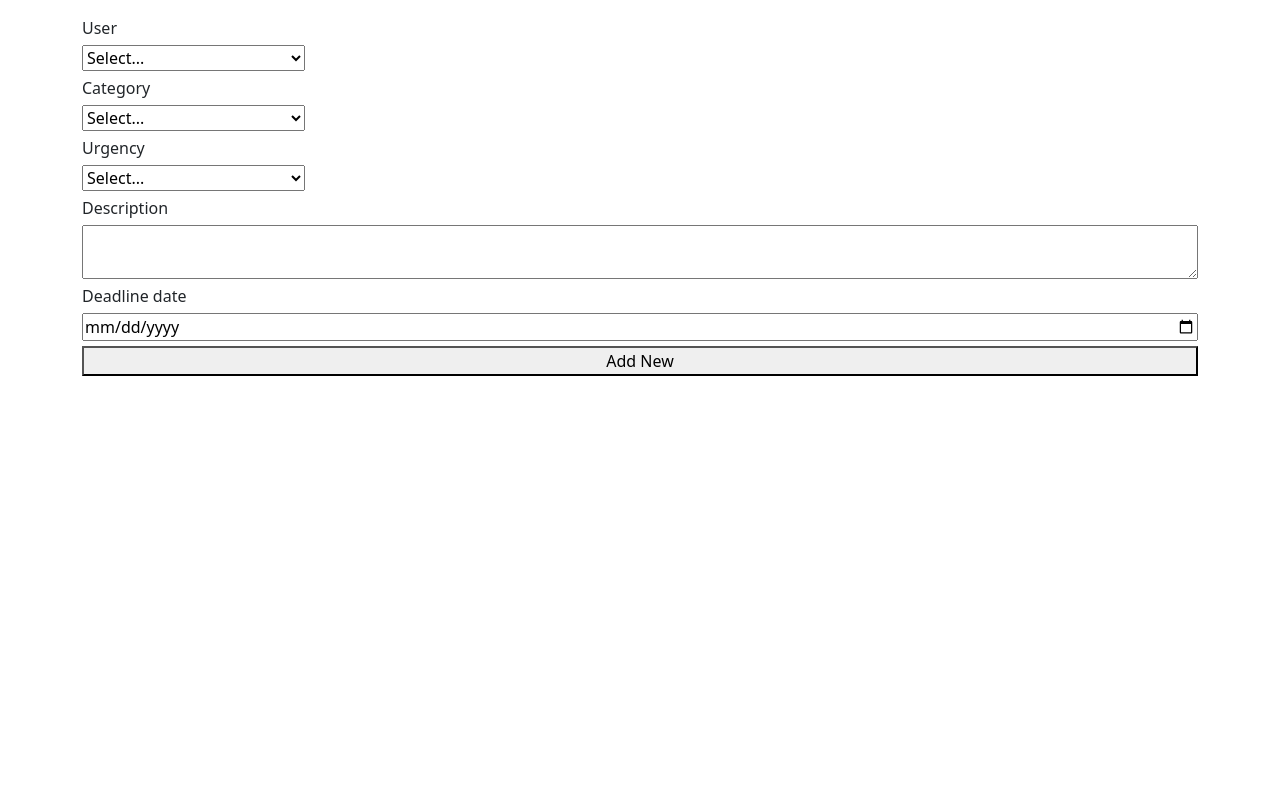
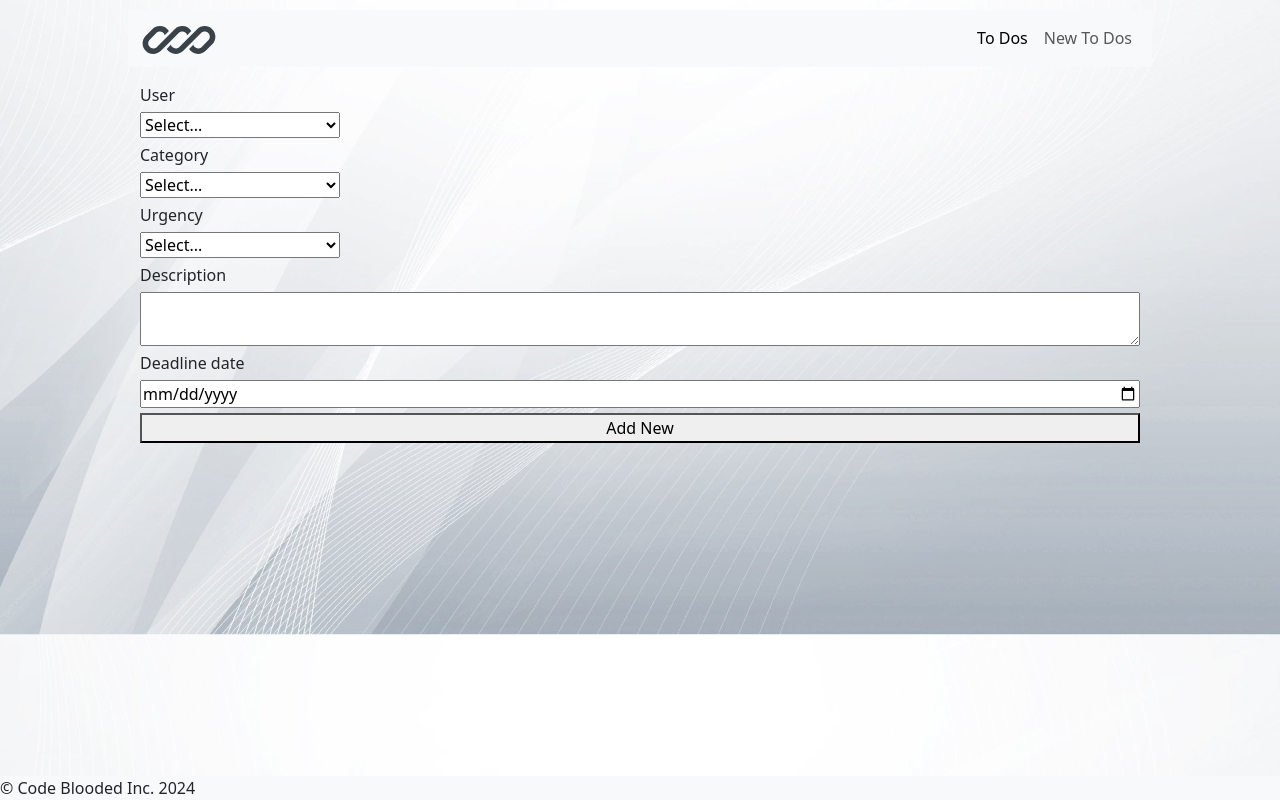
Before and after one commit to Aiannn/team-workshop, a plain HTML site: page new_todo.html in a window 1280 px wide. Drawn offline with nearby package versions, Linux system fonts and the light colour scheme; no server answers.

Commit message:
add nav bar and footer to other pages

```diff
--- a/new_todo.html
+++ b/new_todo.html
@@ -10,11 +10,12 @@
       integrity="sha384-QWTKZyjpPEjISv5WaRU9OFeRpok6YctnYmDr5pNlyT2bRjXh0JMhjY6hW+ALEwIH"
       crossorigin="anonymous"
     />
+    <link rel="stylesheet" href="styles/styles.css" />
     <style>
       .container {
         display: flex;
         flex-direction: column;
-        gap: 5px; /
+        gap: 5px;
       }
 
       select {
@@ -23,7 +24,50 @@
     </style>
   </head>
   <body>
-    <header></header>
+  <header>
+      <nav class="navbar navbar-expand-lg navbar-light bg-light">
+        <div class="container-fluid">
+          <a class="navbar-brand" href="index.html">
+            <svg id="logo-70" width="78" height="28" viewBox="0 0 78 30" fill="none" xmlns="http://www.w3.org/2000/svg">
+              <path
+                d="M18.5147 0C15.4686 0 12.5473 1.21005 10.3934 3.36396L3.36396 10.3934C1.21005 12.5473 0 15.4686 0 18.5147C0 24.8579 5.14214 30 11.4853 30C14.5314 30 17.4527 28.7899 19.6066 26.636L24.4689 21.7737C24.469 21.7738 24.4689 21.7736 24.4689 21.7737L38.636 7.6066C39.6647 6.57791 41.0599 6 42.5147 6C44.9503 6 47.0152 7.58741 47.7311 9.78407L52.2022 5.31296C50.1625 2.11834 46.586 0 42.5147 0C39.4686 0 36.5473 1.21005 34.3934 3.36396L15.364 22.3934C14.3353 23.4221 12.9401 24 11.4853 24C8.45584 24 6 21.5442 6 18.5147C6 17.0599 6.57791 15.6647 7.6066 14.636L14.636 7.6066C15.6647 6.57791 17.0599 6 18.5147 6C20.9504 6 23.0152 7.58748 23.7311 9.78421L28.2023 5.31307C26.1626 2.1184 22.5861 0 18.5147 0Z"
+                class="ccustom"
+                fill="#394149"
+              ></path>
+              <path
+                d="M39.364 22.3934C38.3353 23.4221 36.9401 24 35.4853 24C33.05 24 30.9853 22.413 30.2692 20.2167L25.7982 24.6877C27.838 27.8819 31.4143 30 35.4853 30C38.5314 30 41.4527 28.7899 43.6066 26.636L62.636 7.6066C63.6647 6.57791 65.0599 6 66.5147 6C69.5442 6 72 8.45584 72 11.4853C72 12.9401 71.4221 14.3353 70.3934 15.364L63.364 22.3934C62.3353 23.4221 60.9401 24 59.4853 24C57.0498 24 54.985 22.4127 54.269 20.2162L49.798 24.6873C51.8377 27.8818 55.4141 30 59.4853 30C62.5314 30 65.4527 28.7899 67.6066 26.636L74.636 19.6066C76.7899 17.4527 78 14.5314 78 11.4853C78 5.14214 72.8579 0 66.5147 0C63.4686 0 60.5473 1.21005 58.3934 3.36396L39.364 22.3934Z"
+                class="ccustom"
+                fill="#394149"
+              ></path>
+            </svg>
+          </a>
+          <button
+            class="navbar-toggler"
+            type="button"
+            data-bs-toggle="collapse"
+            data-bs-target="#navbarSupportedContent"
+            aria-controls="navbarSupportedContent"
+            aria-expanded="false"
+            aria-label="Toggle navigation"
+          >
+            <span class="navbar-toggler-icon"></span>
+          </button>
+
+          <div>
+          <div class="collapse navbar-collapse" id="navbarSupportedContent">
+            <ul class="navbar-nav me-auto mb-2 mb-lg-0">
+              <li class="nav-item">
+                <a class="nav-link active" aria-current="page" href="todos.html">To Dos</a>
+              </li>
+              <li class="nav-item">
+                <a class="nav-link" href="new_todo.html">New To Dos</a>
+              </li>
+            </ul>
+          </div>
+          </div>
+        </div>
+      </nav>
+    </header>
     <main class="container my-3">
       <label for="users-list">User</label>
       <select name="users-list" id="users-list-select">
@@ -50,5 +94,6 @@
       <!-- <button onclick="showDate()">Show Date</button> -->
     </main>
     <script src="/scripts/new_todo.js"></script>
+    <footer class="bg-light">&copy; Code Blooded Inc. 2024</footer>
   </body>
 </html>
```
Also changed, not shown: todos.html (+46 -1 lines).
